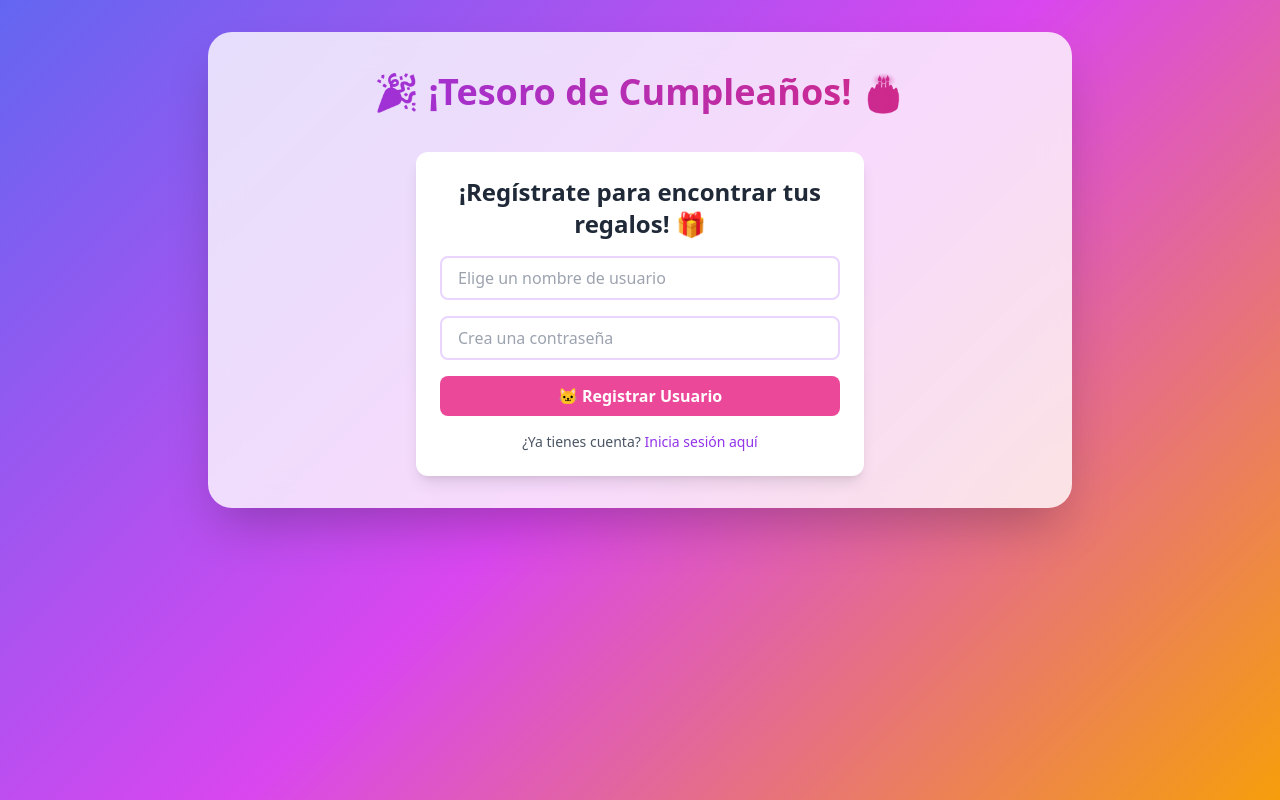
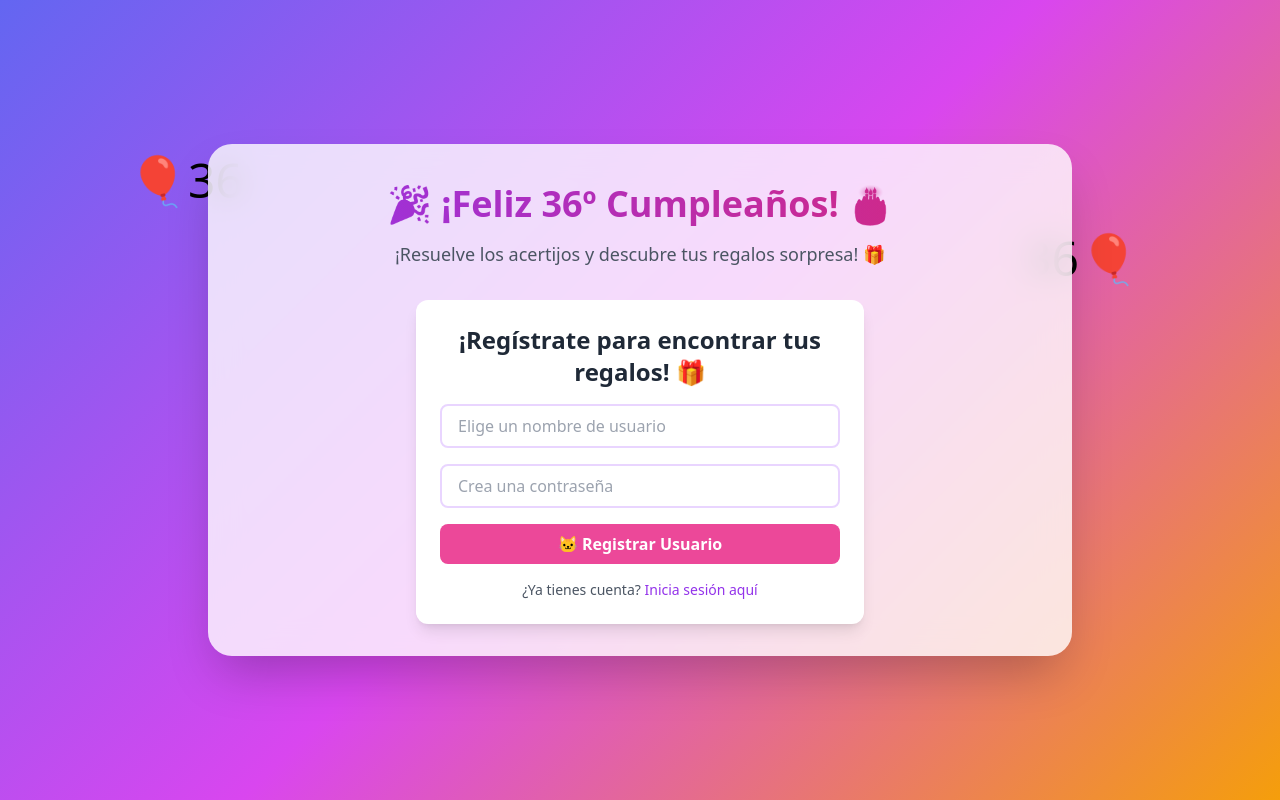
Before and after one commit to topitobravo/cumpleAndrea, a Flask app: page /oajspoihpifojapoisjpiodsa in a window 1280 px wide. Run offline with Flask 3, Linux system fonts and the light colour scheme; some libraries are stand-ins or nearby versions.

Commit message:
try of base template

```diff
--- a/api/templates/base.html
+++ b/api/templates/base.html
@@ -3,7 +3,7 @@
 <head>
     <meta charset="UTF-8">
     <meta name="viewport" content="width=device-width, initial-scale=1.0">
-    <title>🎂 Tesoro de Cumpleaños 🎉</title>
+    <title>🎂 36º Cumpleaños - Tesoro 🎉</title>
     <script src="https://cdn.tailwindcss.com"></script>
     <style>
         @keyframes float {
@@ -13,16 +13,25 @@
         }
         .float-effect { animation: float 3s ease-in-out infinite; }
         .birthday-gradient { background: linear-gradient(135deg, #6366f1 0%, #d946ef 50%, #f59e0b 100%); }
+        .balloon {
+            position: absolute;
+            font-size: 3rem;
+            animation: float 4s ease-in-out infinite alternate;
+        }
+        .balloon:nth-child(1) { left: 10%; top: 20%; animation-delay: 0s; }
+        .balloon:nth-child(2) { left: 80%; top: 30%; animation-delay: 1s; }
     </style>
 </head>
-<body class="birthday-gradient min-h-screen">
+<body class="birthday-gradient min-h-screen flex justify-center items-center relative">
+    <div class="balloon">🎈36</div>
+    <div class="balloon">36🎈</div>
     <div class="container mx-auto px-4 py-8 max-w-4xl">
         <div class="bg-white/80 backdrop-blur-lg rounded-3xl shadow-2xl p-8 transform transition-all duration-300 hover:shadow-3xl">
             <header class="text-center mb-8">
                 <h1 class="text-4xl font-bold bg-gradient-to-r from-purple-600 to-pink-600 bg-clip-text text-transparent py-2">
-                    🎉 ¡Tesoro de Cumpleaños! 🎂
+                    🎉 ¡Feliz 36º Cumpleaños! 🎂
                 </h1>
-                <!-- <p class="text-gray-600 mt-2">Resuelve los acertijos para descubrir tus regalos</p> -->
+                <p class="text-gray-600 mt-2 text-lg">¡Resuelve los acertijos y descubre tus regalos sorpresa! 🎁</p>
             </header>
 
             <main>
```
